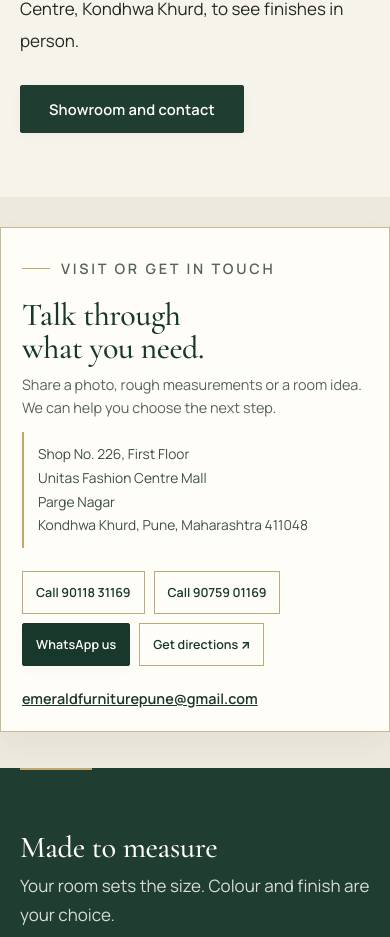
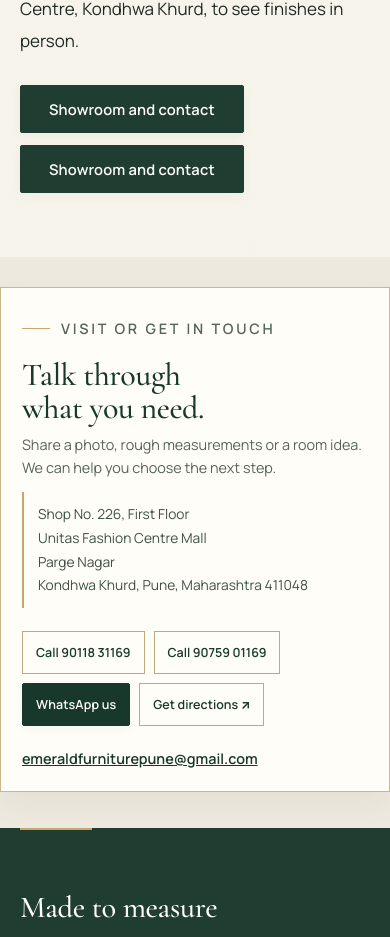
Before and after one commit to faisalahmad7/SK-emerald-landing-page, a React (Vite) app: page /about in a window 390 px wide. Shown: the part 1112-2049 px from the top of the page. Built offline with nearby package versions, Linux system fonts and the light colour scheme.

Commit message:
Make the phone About page jump directly to contact details

```diff
--- a/src/pages/Info.jsx
+++ b/src/pages/Info.jsx
@@ -44,10 +44,11 @@ export function About() {
           <p>We make sofas, recliners, beds, wardrobes, kitchens and TV units, and take on wooden doors, wood polishing and furniture for offices and institutions. Customers come from Pune and from other parts of Maharashtra.</p>
           <p>Because the pieces are made to order, the size, fabric and finish can change before anything is cut. Our promise is on the logo: <i>{BUSINESS.tagline}</i>.</p>
           <p>Visit the showroom at Unitas Fashion Centre, Kondhwa Khurd, to see finishes in person.</p>
-          <Link className="btn" to="/contact">Showroom and contact</Link>
+          <Link className="btn about-contact-desktop" to="/contact">Showroom and contact</Link>
+          <a className="btn about-contact-mobile" href="#mobile-contact">Showroom and contact</a>
         </div>
       </section>
-      <section className="mobile-contact-merge">
+      <section className="mobile-contact-merge" id="mobile-contact">
         <div className="wrap mobile-contact-card">
           <div>
             <p className="editorial-eyebrow"><span /> Visit or get in touch</p>
```
